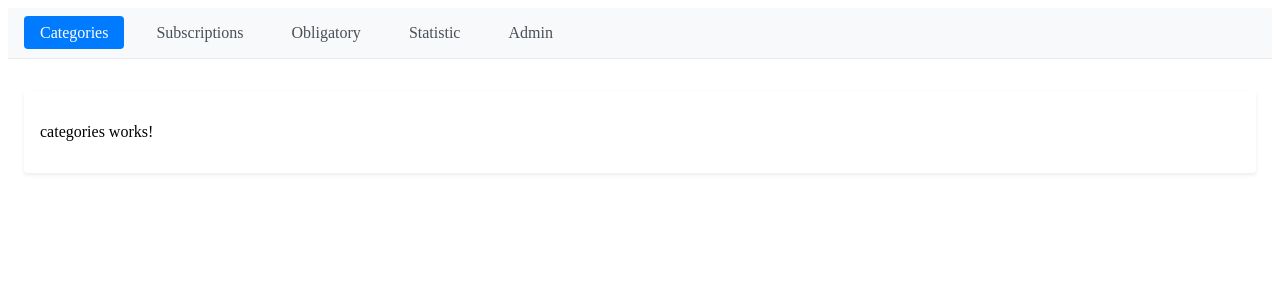
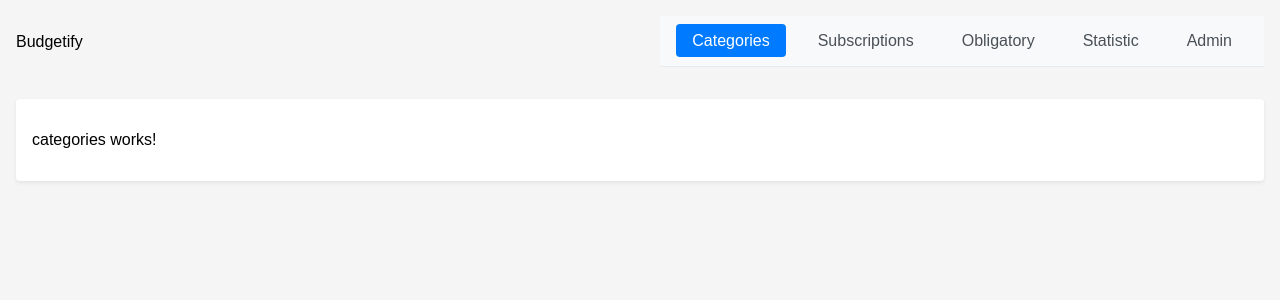
Before and after one commit to SiarhKul/angular-mentorship, an Angular app: page /categories in a window 1280 px wide. Shown: the top 300 px of the page. Built offline with nearby package versions, Linux system fonts and the light colour scheme.

Commit message:
chore: Add logo

```diff
--- a/src/app/app.component.css
+++ b/src/app/app.component.css
@@ -1,34 +1,4 @@
-.navigation {
-  background-color: #f8f9fa;
-  padding: 1rem;
-  margin-bottom: 1rem;
-  border-bottom: 1px solid #e9ecef;
-}
 
-.navigation ul {
-  display: flex;
-  list-style: none;
-  margin: 0;
-  padding: 0;
-  gap: 1rem;
-}
-
-.navigation a {
-  text-decoration: none;
-  color: #495057;
-  padding: 0.5rem 1rem;
-  border-radius: 0.25rem;
-  transition: background-color 0.3s;
-}
-
-.navigation a:hover {
-  background-color: #e9ecef;
-}
-
-.navigation a.active {
-  background-color: #007bff;
-  color: white;
-}
 
 .main {
   padding: 1rem;
--- a/src/app/app.component.html
+++ b/src/app/app.component.html
@@ -1,21 +1,12 @@
+<app-header/>
 
-<nav class="navigation">
-  <ul>
-    <li><a routerLink="categories" routerLinkActive="active">Categories</a></li>
-    <li><a routerLink="subscriptions" routerLinkActive="active">Subscriptions</a></li>
-    <li><a routerLink="obligatory" routerLinkActive="active">Obligatory</a></li>
-    <li><a routerLink="statistic" routerLinkActive="active">Statistic</a></li>
-    <li><a routerLink="admin" routerLinkActive="active">Admin</a></li>
-  </ul>
-</nav>
-
-<main class="main">
-  <div class="content">
-<!--    <app-categories></app-categories>-->
-<!--    <app-subscriptions></app-subscriptions>-->
-<!--    <app-obligatory></app-obligatory>-->
-<!--    <app-statistic></app-statistic>-->
-<!--    <app-admin></app-admin>-->
+<main class='main'>
+  <div class='content'>
+    <!--    <app-categories></app-categories>-->
+    <!--    <app-subscriptions></app-subscriptions>-->
+    <!--    <app-obligatory></app-obligatory>-->
+    <!--    <app-statistic></app-statistic>-->
+    <!--    <app-admin></app-admin>-->
     <router-outlet></router-outlet>
   </div>
 </main>
--- a/src/app/app.component.ts
+++ b/src/app/app.component.ts
@@ -1,5 +1,6 @@
 import { Component } from '@angular/core';
 import { RouterOutlet, RouterLink, RouterLinkActive } from '@angular/router';
+import { HeaderComponent } from './header/header.component';
 // import { CategoriesComponent } from './categories/categories.component';
 // import { SubscriptionsComponent } from './subscriptions/subscriptions.component';
 // import { ObligatoryComponent } from './obligatory/obligatory.component';
@@ -10,8 +11,9 @@ import { RouterOutlet, RouterLink, RouterLinkActive } from '@angular/router';
   selector: 'app-root',
   imports: [
     RouterOutlet,
-    RouterLink,
-    RouterLinkActive,
+    // RouterLink,
+    // RouterLinkActive,
+    HeaderComponent,
     // CategoriesComponent,
     // SubscriptionsComponent,
     // ObligatoryComponent,
--- /dev/null
+++ b/src/app/header/header.component.css
@@ -0,0 +1,37 @@
+.header{
+  display: flex;
+  justify-content: space-between;
+  align-items: center;
+  padding: 1rem
+}
+
+.navigation {
+  background-color: #f8f9fa;
+  padding: 1rem;
+  border-bottom: 1px solid #e9ecef;
+}
+
+.navigation ul {
+  display: flex;
+  list-style: none;
+  margin: 0;
+  padding: 0;
+  gap: 1rem;
+}
+
+.navigation a {
+  text-decoration: none;
+  color: #495057;
+  padding: 0.5rem 1rem;
+  border-radius: 0.25rem;
+  transition: background-color 0.3s;
+}
+
+.navigation a:hover {
+  background-color: #e9ecef;
+}
+
+.navigation a.active {
+  background-color: #007bff;
+  color: white;
+}
--- /dev/null
+++ b/src/app/header/header.component.html
@@ -0,0 +1,13 @@
+<header class='header'>
+  <div>Budgetify</div>
+
+  <nav class='navigation'>
+    <ul>
+      <li><a routerLink='categories' routerLinkActive='active'>Categories</a></li>
+      <li><a routerLink='subscriptions' routerLinkActive='active'>Subscriptions</a></li>
+      <li><a routerLink='obligatory' routerLinkActive='active'>Obligatory</a></li>
+      <li><a routerLink='statistic' routerLinkActive='active'>Statistic</a></li>
+      <li><a routerLink='admin' routerLinkActive='active'>Admin</a></li>
+    </ul>
+  </nav>
+</header>
--- a/src/styles.css
+++ b/src/styles.css
@@ -1 +1,11 @@
-/* You can add global styles to this file, and also import other style files */
+body {
+  margin: 0;
+  padding: 0;
+  font-family: Arial, sans-serif;
+  background-color: #f5f5f5;
+  box-sizing: border-box;
+}
+
+*, *::before, *::after {
+  box-sizing: inherit;
+}
```
Also changed, not shown: src/app/header/header.component.ts (added, +15 -0 lines), 1 other file (tests, documents, lock files or other folders).
